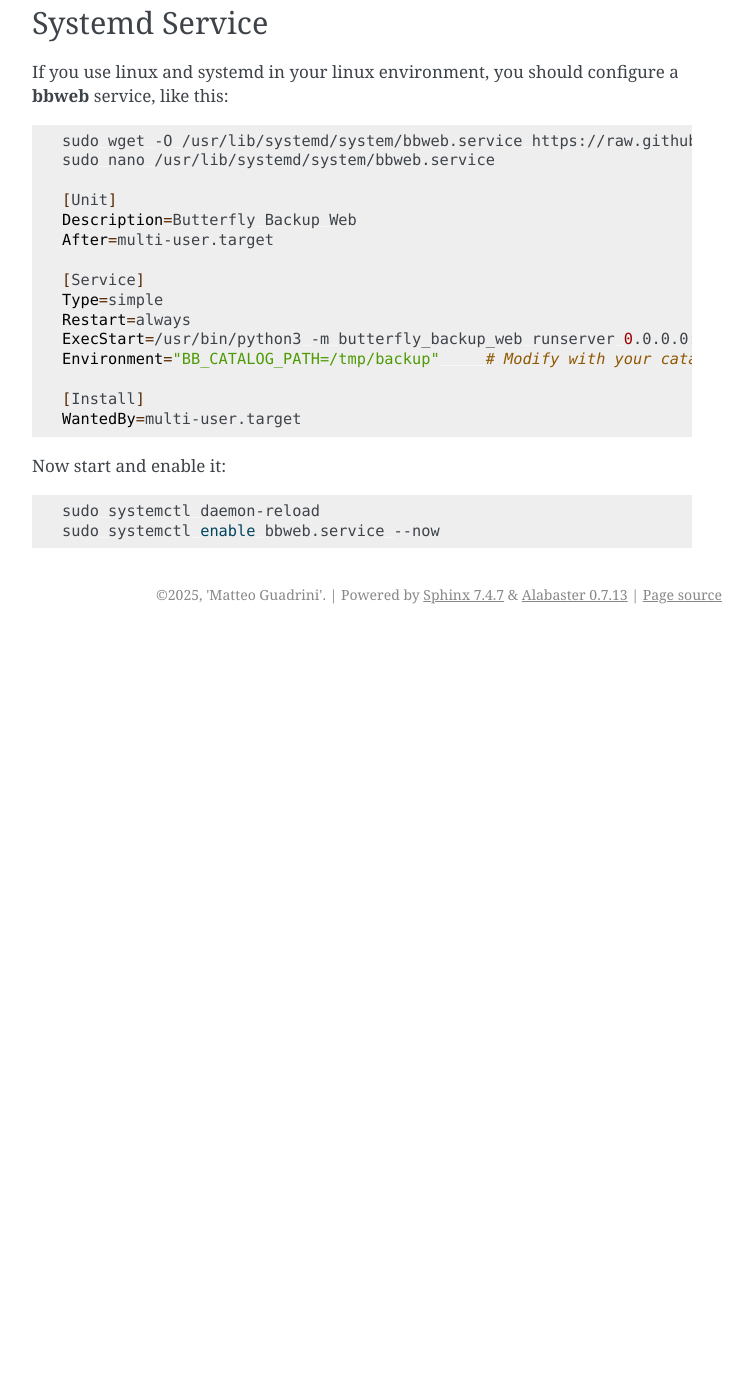
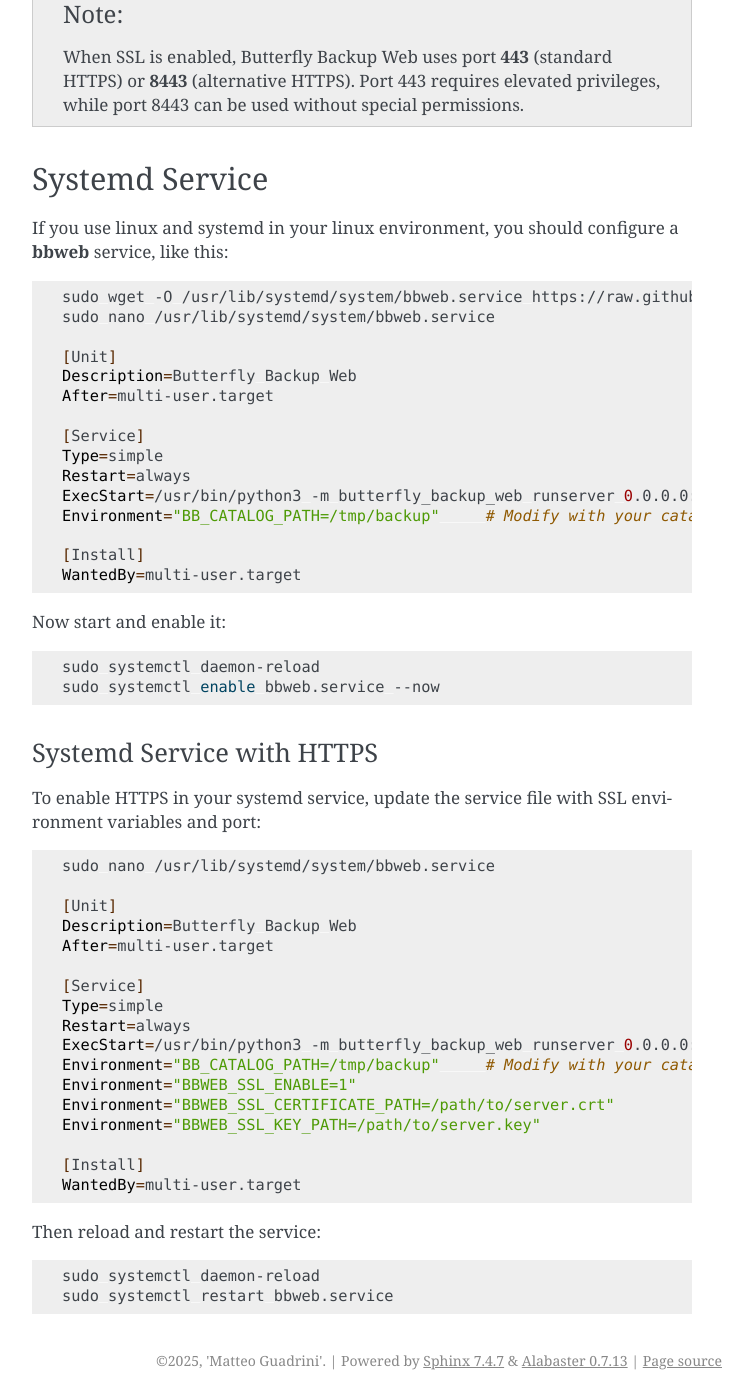
Before and after one commit to MatteoGuadrini/butterfly-backup-web, a Sphinx documentation site: the page built from docs/source/index.rst, in a window 1280 px wide and 1400 px high, scrolled down 3588 px. Shown: the whole window, without its empty margins (388-1141 px from the left). Built offline with Sphinx 7.4.7, drawn with Linux system fonts in a browser that asks for light colours; before the commit the page ends 4222 px from its top, so only the background shows below that; some of the changed text lies outside the part shown.

Commit message:
chore: new minor version

```diff
--- a/butterfly_backup_web/__init__.py
+++ b/butterfly_backup_web/__init__.py
@@ -3,4 +3,4 @@
 # vim: se ts=4 et syn=python:
 # Generated by psp (https://github.com/MatteoGuadrini/psp), version 0.2.0
 
-__version__ = "0.1.0"
+__version__ = "0.3.0"
--- a/docs/source/index.rst
+++ b/docs/source/index.rst
@@ -143,6 +143,10 @@
       export BBWEB_SSL_KEY_PATH=/path/to/server.key
       bbweb runserver 0.0.0.0:8443    # or 443 if you have permissions
 
+.. note::
+
+   When SSL is enabled, Butterfly Backup Web uses port **443** (standard HTTPS) or **8443** (alternative HTTPS). Port 443 requires elevated privileges, while port 8443 can be used without special permissions.
+
 
 Systemd Service
 ---------------
@@ -173,3 +177,35 @@
 
       sudo systemctl daemon-reload
       sudo systemctl enable bbweb.service --now
+
+Systemd Service with HTTPS
+***************************
+
+To enable HTTPS in your systemd service, update the service file with SSL environment variables and port:
+
+.. code-block:: shell
+
+      sudo nano /usr/lib/systemd/system/bbweb.service
+
+      [Unit]
+      Description=Butterfly Backup Web
+      After=multi-user.target
+
+      [Service]
+      Type=simple
+      Restart=always
+      ExecStart=/usr/bin/python3 -m butterfly_backup_web runserver 0.0.0.0:8443
+      Environment="BB_CATALOG_PATH=/tmp/backup"     # Modify with your catalog path
+      Environment="BBWEB_SSL_ENABLE=1"
+      Environment="BBWEB_SSL_CERTIFICATE_PATH=/path/to/server.crt"
+      Environment="BBWEB_SSL_KEY_PATH=/path/to/server.key"
+
+      [Install]
+      WantedBy=multi-user.target
+
+Then reload and restart the service:
+
+.. code-block:: shell
+
+      sudo systemctl daemon-reload
+      sudo systemctl restart bbweb.service
--- a/pyproject.toml
+++ b/pyproject.toml
@@ -6,7 +6,7 @@
 
 [project]
 name = 'butterfly-backup-web'
-version = '0.2.0'
+version = '0.3.0'
 readme = 'README.md'
 license = { text = 'GNU General Public License v3 (GPLv3)' }
 authors = [{ name = 'Matteo Guadrini', email = 'matteo.guadrini@hotmail.it' }]
```
Also changed, not shown: CHANGES.md (+14 -0 lines), README.md (+3 -0 lines), 1 other file.
